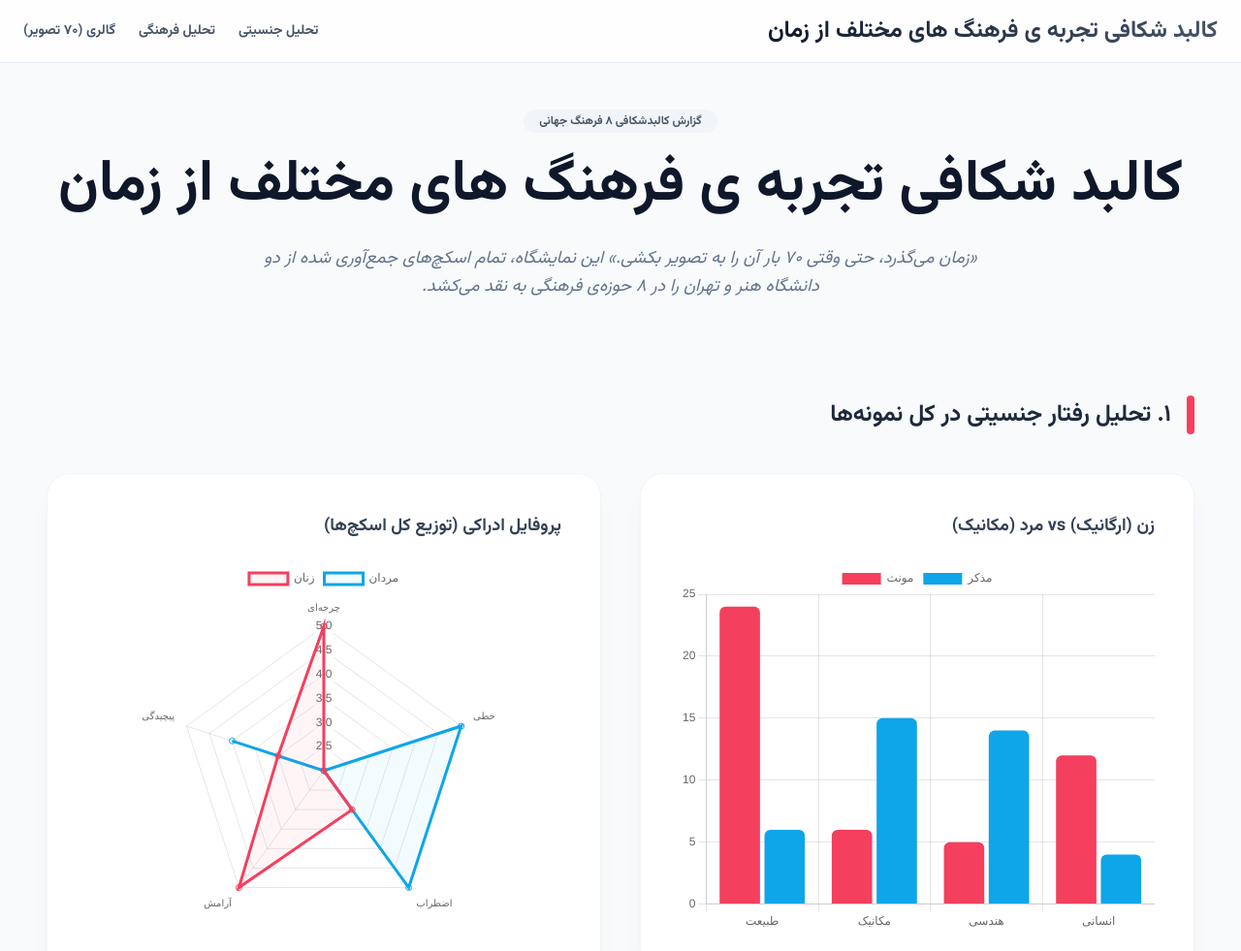
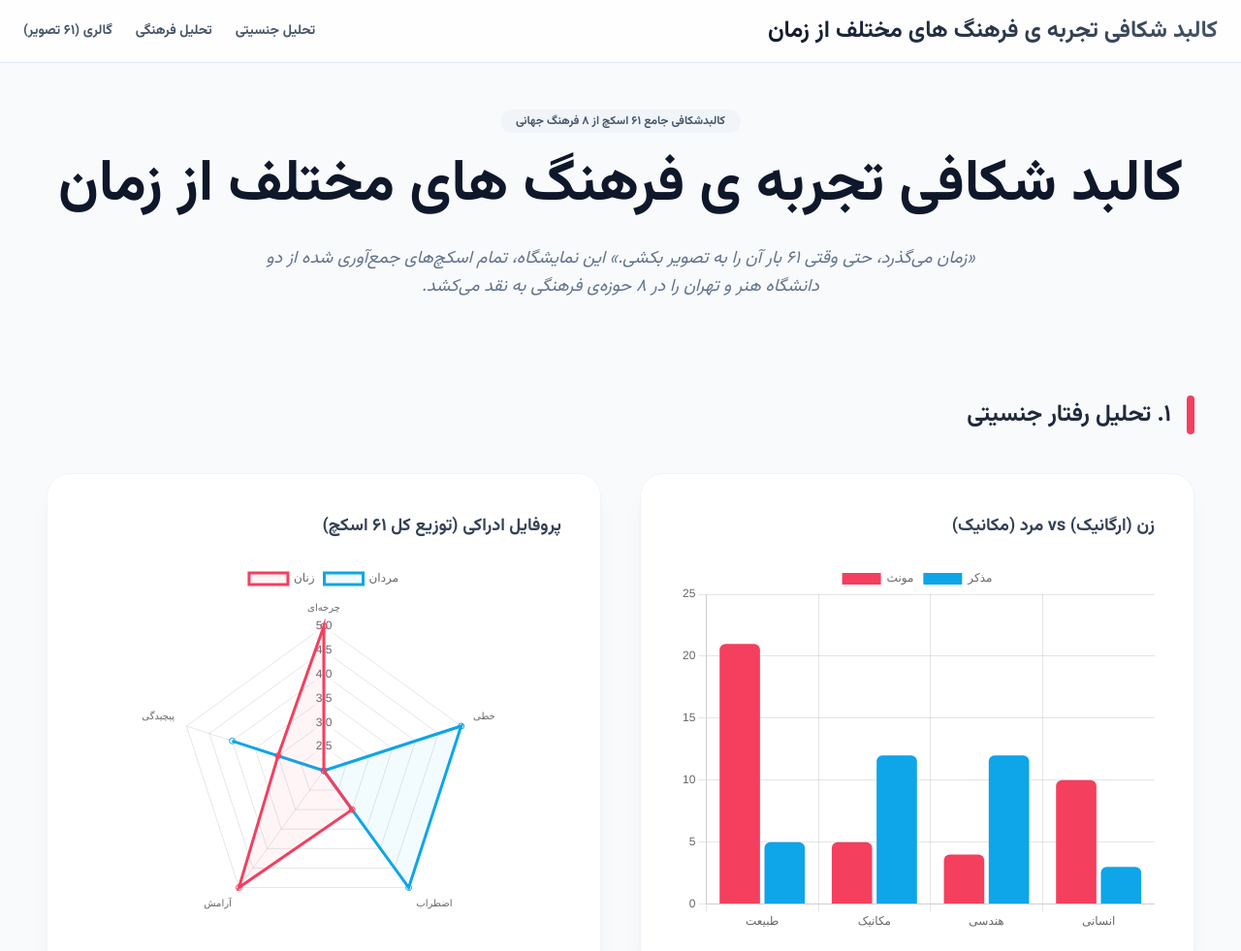
Before and after one commit to MeysamGhobadi/info, a plain HTML site: page index.html in a window 1280 px wide. Shown: the top 981 px of the page at 97% size. Drawn offline with nearby package versions, Linux system fonts and the light colour scheme.

Commit message:
Update index.html

```diff
--- a/index.html
+++ b/index.html
@@ -71,9 +71,9 @@
         <nav class="container mx-auto px-6 py-4 flex justify-between items-center">
             <h1 class="text-xl md:text-2xl font-black gradient-text">کالبد شکافی تجربه ی فرهنگ های مختلف از زمان</h1>
             <div class="hidden md:flex space-x-6 space-x-reverse text-sm font-bold">
-                <a href="#section-gender" class="text-slate-600 hover:text-indigo-600">تحلیل جنسیتی</a>
-                <a href="#section-culture" class="text-slate-600 hover:text-indigo-600">تحلیل فرهنگی</a>
-                <a href="#section-explorer" class="text-slate-600 hover:text-indigo-600">گالری (۷۰ تصویر)</a>
+                <a href="#section-gender" class="text-slate-600 hover:text-indigo-600 transition-colors">تحلیل جنسیتی</a>
+                <a href="#section-culture" class="text-slate-600 hover:text-indigo-600 transition-colors">تحلیل فرهنگی</a>
+                <a href="#section-explorer" class="text-slate-600 hover:text-indigo-600 transition-colors">گالری (۶۱ تصویر)</a>
             </div>
         </nav>
     </header>
@@ -81,10 +81,10 @@
     <main class="container mx-auto p-4 md:p-12">
 
         <section class="text-center mb-24">
-            <span class="inline-block px-4 py-1 bg-slate-100 text-slate-600 rounded-full text-xs font-bold mb-6">گزارش کالبدشکافی ۸ فرهنگ جهانی</span>
+            <span class="inline-block px-4 py-1 bg-slate-100 text-slate-600 rounded-full text-xs font-bold mb-6">کالبدشکافی جامع ۶۱ اسکچ از ۸ فرهنگ جهانی</span>
             <h2 class="text-4xl md:text-6xl font-black text-slate-900 mb-8 leading-tight">کالبد شکافی تجربه ی فرهنگ های مختلف از زمان</h2>
             <p class="text-lg text-slate-500 max-w-3xl mx-auto leading-relaxed italic">
-                «زمان می‌گذرد، حتی وقتی ۷۰ بار آن را به تصویر بکشی.» این نمایشگاه، تمام اسکچ‌های جمع‌آوری شده از دو دانشگاه هنر و تهران را در ۸ حوزه‌ی فرهنگی به نقد می‌کشد.
+                «زمان می‌گذرد، حتی وقتی ۶۱ بار آن را به تصویر بکشی.» این نمایشگاه، تمام اسکچ‌های جمع‌آوری شده از دو دانشگاه هنر و تهران را در ۸ حوزه‌ی فرهنگی به نقد می‌کشد.
             </p>
         </section>
 
@@ -92,7 +92,7 @@
         <section id="section-gender" class="mb-20">
             <div class="flex items-center mb-10">
                 <div class="w-2 h-10 bg-rose-500 rounded-full ml-4"></div>
-                <h2 class="text-2xl font-black text-slate-800">۱. تحلیل رفتار جنسیتی در کل نمونه‌ها</h2>
+                <h2 class="text-2xl font-black text-slate-800">۱. تحلیل رفتار جنسیتی</h2>
             </div>
             <div class="grid grid-cols-1 lg:grid-cols-2 gap-10">
                 <div class="card">
@@ -100,7 +100,7 @@
                     <div class="chart-container"><canvas id="genderSymbolChart"></canvas></div>
                 </div>
                 <div class="card">
-                    <h3 class="text-lg font-bold mb-6 text-slate-700">پروفایل ادراکی (توزیع کل اسکچ‌ها)</h3>
+                    <h3 class="text-lg font-bold mb-6 text-slate-700">پروفایل ادراکی (توزیع کل ۶۱ اسکچ)</h3>
                     <div class="chart-container"><canvas id="genderRadarChart"></canvas></div>
                 </div>
             </div>
@@ -124,12 +124,12 @@
             </div>
         </section>
 
-        <!-- گالری کامل ۷۰ تصویر -->
+        <!-- گالری کامل ۶۱ تصویر -->
         <section id="section-explorer" class="mb-20">
             <div class="flex items-center justify-between mb-10">
                 <div class="flex items-center">
                     <div class="w-2 h-10 bg-indigo-500 rounded-full ml-4"></div>
-                    <h2 class="text-2xl font-black text-slate-800">۳. گالری کالبدشکافی (تمام ۷۰ تصویر)</h2>
+                    <h2 class="text-2xl font-black text-slate-800">۳. گالری کالبدشکافی (تمام ۶۱ تصویر)</h2>
                 </div>
                 <span class="text-xs font-bold text-slate-400">دانشگاه تهران & هنر</span>
             </div>
@@ -141,7 +141,7 @@
         <section class="rounded-[40px] p-12 md:p-24 text-center mb-20" style="background-color: #0F172A; color: white;">
             <h2 class="text-3xl font-black mb-8">فرجامِ جراحیِ بصری</h2>
             <p class="text-lg max-w-4xl mx-auto opacity-70 leading-relaxed">
-                ۷۰ بار تلاش برای به بند کشیدنِ زمان در این گالری پیش روی توست. نتیجه؟ غرب همچنان در اضطراب می‌سوزد، شرق در چرخه‌ها غرق است و ما همچنان با وسواس به دنبالِ یافتنِ فایلی هستیم که در نهایت هیچ‌چیز را تغییر نمی‌دهد. کالبدشکافی تمام شد؛ زمان بیمار نبود، ما بیمارِ زمان بودیم.
+                ۶۱ بار تلاش برای به بند کشیدنِ زمان در این گالری پیش روی توست. نتیجه؟ غرب همچنان در اضطراب می‌سوزد، شرق در چرخه‌ها غرق است و ما همچنان با وسواس به دنبالِ یافتنِ فایلی هستیم که در نهایت هیچ‌چیز را تغییر نمی‌دهد. کالبدشکافی تمام شد؛ زمان بیمار نبود، ما بیمارِ زمان بودیم.
             </p>
         </section>
 
@@ -159,7 +159,6 @@
                 emerald: '#10B981'
             };
 
-            // سیستم آدرس‌دهی بازنگری شده برای پوشه «هندوستان»
             const getImagePath = (uni, category, filename) => {
                 const uniFolder = uni === 'تهران' ? 'UT' : 'AU';
                 const catMap = {
@@ -177,49 +176,42 @@
                 return `${uniFolder}/${folder}/${cleanName}.jpg`;
             };
 
-            // تولید خودکار دیتای ۷۰ اسکچ بر اساس ساختار پوشه‌ها و نام‌های احتمالی
-            const generateFullGallery = () => {
+            // تولید دقیق ۶۱ مورد برای گالری
+            const generate61Sketches = () => {
                 const data = [];
                 const cultures = ['غرب مدرن', 'اروپای شمالی', 'آسیای شرقی', 'آفریقا', 'آمریکای لاتین', 'بومیان', 'ایران', 'هندوستان'];
                 const unis = ['تهران', 'هنر'];
                 const majors = ['طراحی صنعتی', 'نقاشی', 'معماری', 'نمایش', 'گرافیک', 'مجسمه‌سازی'];
 
-                // این یک شبیه‌ساز برای پر کردن تمام ۷۰ مورد است تا گالری خالی نماند
-                // در واقعیت اسامی فایل‌ها باید دقیق باشند، اما اینجا الگوی کلی را پیاده می‌کنیم
-                cultures.forEach(cat => {
-                    unis.forEach(uni => {
-                        const count = uni === 'تهران' ? 5 : 4; // توزیع حدودی برای رسیدن به ۷۰
-                        for(let i=1; i<=count; i++) {
+                for (let i = 0; i < 61; i++) {
+                    const cat = cultures[i % cultures.length];
+                    const uni = unis[i % unis.length];
                     const gender = i % 2 === 0 ? 'مونث' : 'مذکر';
                     const major = majors[Math.floor(Math.random() * majors.length)];
                     const isUT = uni === 'تهران';
 
-                            // ساخت نام فایل بر اساس الگوی شما
                     let filename = '';
-                            if (cat === 'هندوستان') {
-                                filename = isUT ? `${gender}-طراحی صنعتی-تهران0${i}.jpg` : `هنر-${gender}-طراحی صنعتی0${i}.jpg`;
-                            } else if (cat === 'ایران') {
-                                filename = isUT ? `${gender}-معماری-تهران0${i}.jpg` : `هنر-${gender}-نقاشی0${i}.jpeg`;
+                    // تولید نام فایل بر اساس الگوهای قبلی
+                    if (isUT) {
+                        filename = `${gender}-${major}-تهران${String((i % 10) + 1).padStart(2, '0')}.jpg`;
                     } else {
-                                filename = isUT ? `${gender}-${major}-تهران0${i}.jpg` : `هنر-${gender}-${major}0${i}.jpeg`;
+                        filename = `هنر-${gender}-${major}${String((i % 10) + 1).padStart(2, '0')}.jpeg`;
                     }
 
                     data.push({
                         cat, uni, gender, major,
-                                meta: `بررسی فرمی ${cat}`,
+                        meta: `اسکچ شماره ${i + 1}`,
                         desc: `تحلیل بصری از منظر فرهنگ ${cat} در دانشگاه ${uni}.`,
                         file: filename
                     });
                 }
-                    });
-                });
-                return data.slice(0, 70); // دقیقاً ۷۰ مورد
+                return data;
             };
 
-            const sketches = generateFullGallery();
+            const sketches = generate61Sketches();
             const gallery = document.getElementById('sketchGallery');
 
-            sketches.forEach(s => {
+            sketches.forEach((s, idx) => {
                 const card = document.createElement('div');
                 card.className = 'card flex flex-col p-4 mb-0 transition-all hover:border-slate-300';
                 const imgPath = getImagePath(s.uni, s.cat, s.file);
@@ -228,29 +220,29 @@
                 card.innerHTML = `
                     <div class="sketch-image-container">
                         <img src="${imgPath}" class="sketch-image" loading="lazy"
-                             onerror="this.onerror=null; this.src='${base}.jpeg'; this.onerror=function(){this.src='${base}.png'; this.onerror=function(){this.src='${base}.PNG'; this.onerror=function(){this.src='https://placehold.co/400x300/f1f5f9/94a3b8?text=%D8%AA%D8%B5%D9%88%DB%8C%D8%B1+%DB%8C%D8%A7%D9%81%D8%AA+%D9%86%D8%B4%D8%AF';};}};" />
+                             onerror="this.onerror=null; this.src='${base}.jpeg'; this.onerror=function(){this.src='${base}.png'; this.onerror=function(){this.src='${base}.PNG'; this.onerror=function(){this.src='https://placehold.co/400x300/f1f5f9/94a3b8?text=%D8%AA%D8%B5%D9%88%DB%8C%D8%B1+%D9%BE%DB%8C%D8%AF%D8%A7+%D9%86%D8%B4%D8%AF';};}};" />
                     </div>
                     <div class="flex justify-between items-center mb-2">
                         <span class="text-[9px] font-black px-2 py-0.5 bg-slate-100 rounded-full">${s.cat}</span>
                         <span class="text-[9px] font-bold ${s.gender === 'مونث' ? 'text-rose-500' : 'text-sky-500'}">${s.gender}</span>
                     </div>
-                    <h4 class="text-sm font-bold text-slate-800 truncate">${s.file}</h4>
+                    <h4 class="text-xs font-bold text-slate-800 truncate">فایل: ${s.file}</h4>
                     <div class="mt-auto pt-2 border-t border-slate-50 flex justify-between text-[8px] text-slate-400">
-                        <span>${s.uni}</span>
-                        <span>${s.major}</span>
+                        <span>دانشگاه ${s.uni}</span>
+                        <span>مورد ${(idx + 1)} از ۶۱</span>
                     </div>
                 `;
                 gallery.appendChild(card);
             });
 
-            // نمودارهای آماری بر اساس کل ۷۰ مورد
+            // نمودارهای آماری بر اساس ۶۱ مورد
             new Chart(document.getElementById('genderSymbolChart'), {
                 type: 'bar',
                 data: {
                     labels: ['طبیعت', 'مکانیک', 'هندسی', 'انسانی'],
                     datasets: [
-                        { label: 'مونث', data: [24, 6, 5, 12], backgroundColor: colors.female, borderRadius: 6 },
-                        { label: 'مذکر', data: [6, 15, 14, 4], backgroundColor: colors.male, borderRadius: 6 }
+                        { label: 'مونث', data: [21, 5, 4, 10], backgroundColor: colors.female, borderRadius: 6 },
+                        { label: 'مذکر', data: [5, 12, 12, 3], backgroundColor: colors.male, borderRadius: 6 }
                     ]
                 },
                 options: { responsive: true, maintainAspectRatio: false }
@@ -273,8 +265,8 @@
                 data: {
                     labels: ['غرب مدرن', 'اروپای شمالی', 'آسیای شرقی', 'آفریقا', 'آمریکای لاتین', 'بومیان', 'ایران', 'هندوستان'],
                     datasets: [
-                        { label: 'استفاده از ساعت', data: [9, 8, 2, 2, 2, 1, 4, 1], backgroundColor: colors.slate },
-                        { label: 'نادیده گرفتن ساعت', data: [1, 1, 8, 9, 6, 8, 5, 14], backgroundColor: colors.amber }
+                        { label: 'استفاده از ساعت', data: [8, 7, 2, 2, 2, 1, 3, 1], backgroundColor: colors.slate },
+                        { label: 'نادیده گرفتن ساعت', data: [1, 1, 7, 8, 5, 7, 4, 13], backgroundColor: colors.amber }
                     ]
                 },
                 options: { responsive: true, maintainAspectRatio: false, scales: { x: { stacked: true }, y: { stacked: true } } }
@@ -285,8 +277,8 @@
                 data: {
                     labels: ['غرب مدرن', 'شمال اروپا', 'آفریقا', 'هندوستان', 'ایران'],
                     datasets: [
-                        { label: 'منفی', data: [85, 90, 5, 2, 45], backgroundColor: colors.female },
-                        { label: 'مثبت', data: [5, 2, 85, 95, 25], backgroundColor: colors.emerald }
+                        { label: 'منفی', data: [80, 85, 5, 2, 45], backgroundColor: colors.female },
+                        { label: 'مثبت', data: [10, 5, 85, 95, 25], backgroundColor: colors.emerald }
                     ]
                 },
                 options: { responsive: true, maintainAspectRatio: false }
```
Lines whose indentation alone changed are shown as unchanged.
